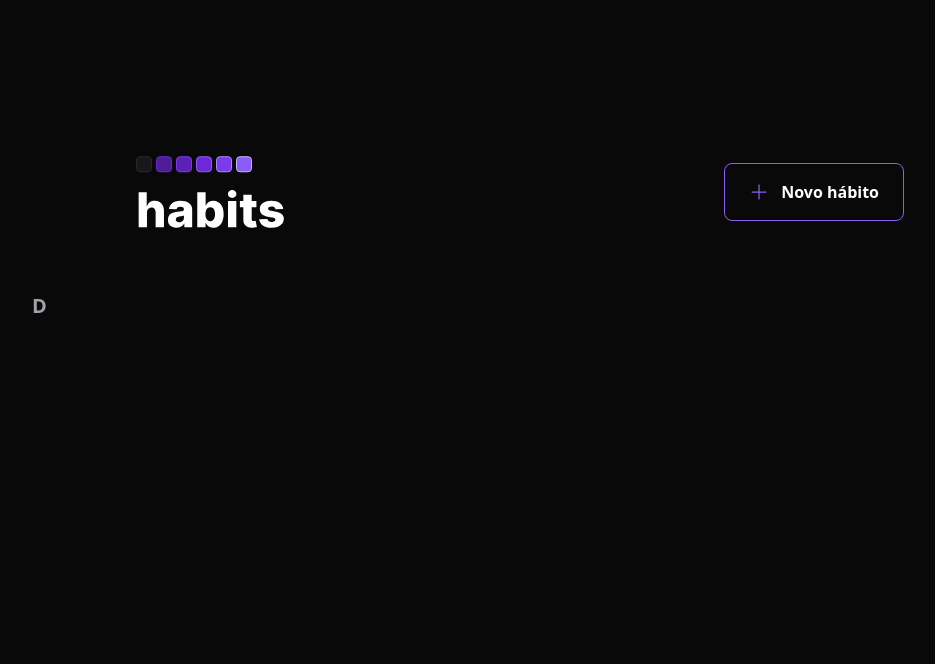
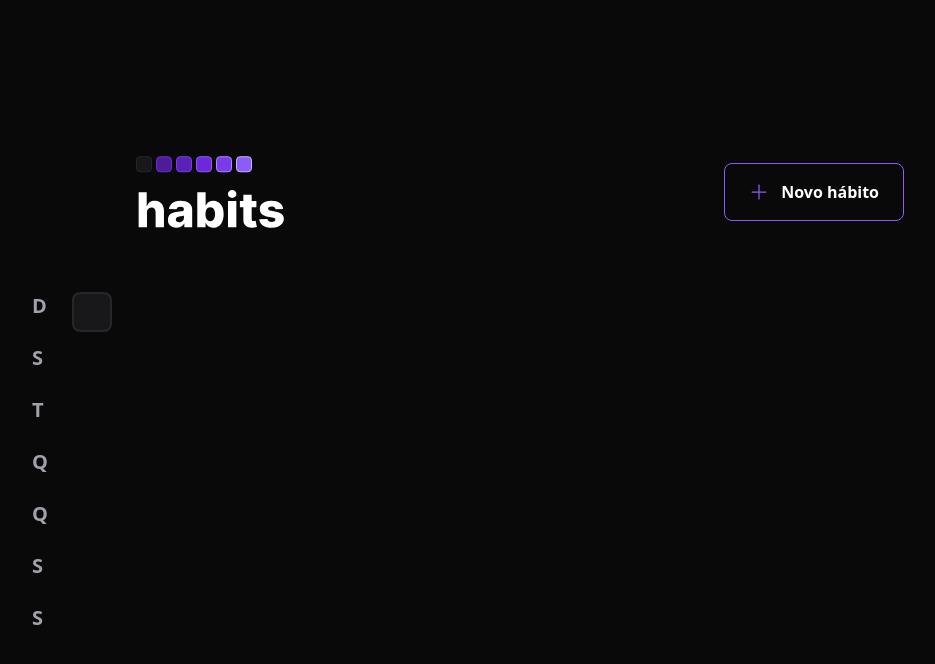
Before and after one commit to danilocdesousa/one-step-every-day, a React (Vite) app in the folder web/: page / in a window 1280 px wide. Shown: the top 664 px of the page, without its empty margins (120-1055 px from the left). Built offline with nearby package versions, Linux system fonts and the light colour scheme.

Commit message:
Update daily habits chart

```diff
--- a/web/src/App.tsx
+++ b/web/src/App.tsx
@@ -1,7 +1,6 @@
 import { Header } from "./components/Header";
 import { SummaryTable } from "./components/SummaryTable";
 import "./styles/global.css";
-// import { Habit } from "./components/Habit";
 
 export function App() {
   return (
--- a/web/src/components/Habit.tsx
+++ /dev/null
@@ -1,7 +0,0 @@
-interface HabitProps {
-  completed: number;
-}
-
-export function Habit(props: HabitProps) {
-  return <div className="bg-zinc-900 w-10 h-10 text-white rounded m-2 text-center flex items-center justify-center">{props.completed}</div>;
-}
--- /dev/null
+++ b/web/src/components/HabitDay.tsx
@@ -0,0 +1,5 @@
+export function HabitDay() {
+  return (
+    <div className="w-10 h-10 bg-zinc-900 border-2 border-zinc-800 rounded-lg"></div>
+  );
+}
--- a/web/src/components/SummaryTable.tsx
+++ b/web/src/components/SummaryTable.tsx
@@ -1,10 +1,25 @@
+import { HabitDay } from "./HabitDay";
+
+const weekDays = ["D", "S", "T", "Q", "Q", "S", "S"];
+
 export function SummaryTable() {
   return (
     <div className="w-full flex">
-      <div className="grid grid-rows-7 grid-flow-column gap-3">
-        <div className="text-zinc-400 text-xl h-10 w-10 font-bold justify-center items-center">
-          D
-        </div>
+      <div className="grid grid-rows-7 grid-flow-row gap-3">
+        {weekDays.map((weekDay, i) => {
+          return (
+            <div
+              key={`${weekDay}-${i}`}
+              className="text-zinc-400 text-xl h-10 w-10 font-bold justify-center items-center"
+            >
+              {weekDay}
+            </div>
+          );
+        })}
+      </div>
+
+      <div className="grid grid-rows-7 grid-flow-col gap-3">
+        <HabitDay />
       </div>
     </div>
   );
--- a/web/tailwind.config.cjs
+++ b/web/tailwind.config.cjs
@@ -5,9 +5,9 @@ module.exports = {
     extend: {
       colors: {
         dark: "#09090A",
-        gridTemplateRows: {
-          7: "repeat(7, minmax(0, 1fr))",
-        },
+      },
+      gridTemplateRows: {
+        7: "repeat(7, minmax(0, 1fr))",
       },
     },
   },
```
